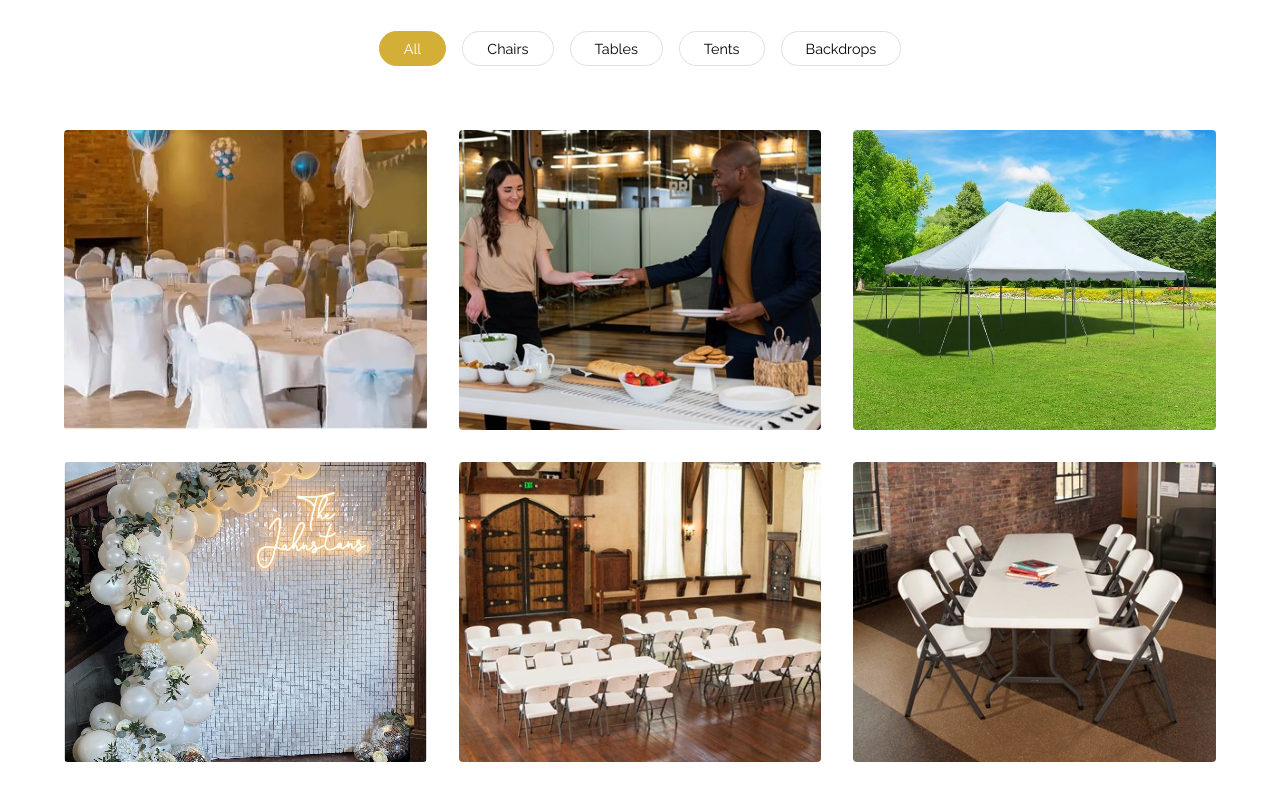
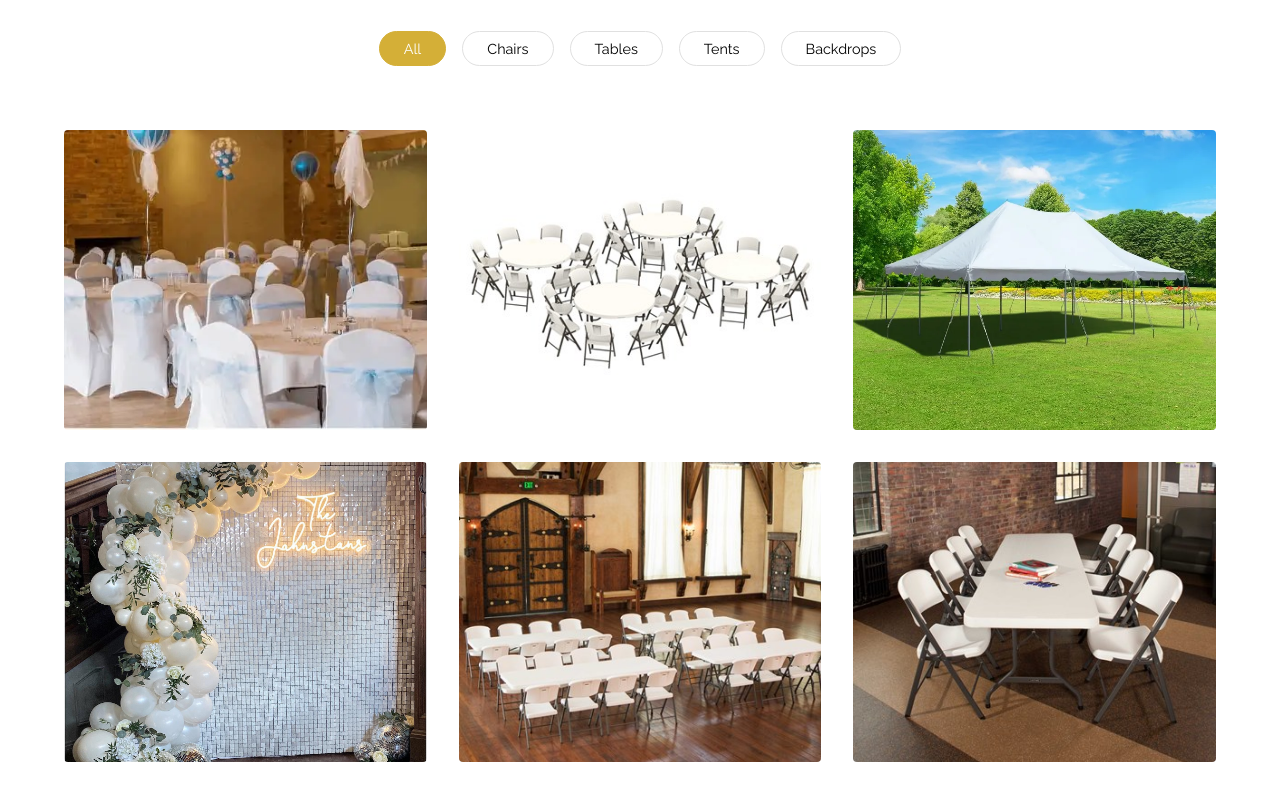
Before and after one commit to Daniel21b/Event, a plain HTML site: page index.html in a window 1280 px wide. Shown: the part 2000-2800 px from the top of the page. Drawn offline with nearby package versions, Linux system fonts and the light colour scheme.

Commit message:
Replaced catering image with circle table setup

```diff
--- a/index.html
+++ b/index.html
@@ -110,7 +110,7 @@
                     </div>
 
                     <div class="gallery-item" data-category="all tables">
-                        <img src="img/table/table.jpg" alt="Event Tables">
+                        <img src="img/chairs/circletable.jpg" alt="Event Tables">
                         <div class="gallery-item-overlay">
                             <h3>Event Tables</h3>
                             <p>Quality tables for your gatherings</p>
```
